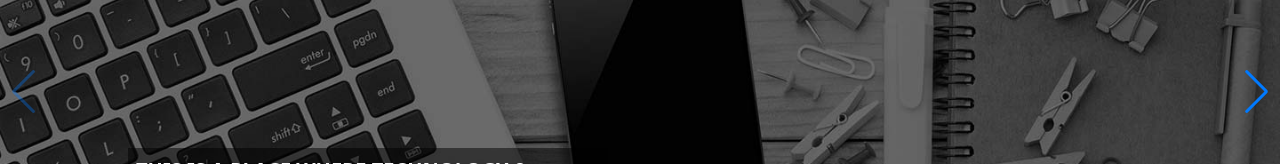
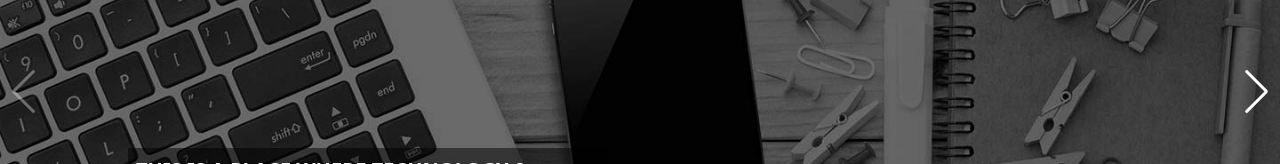
Before and after one commit to naufalkharits/Suitmedia, a React (Create React App) app: page / in a window 1280 px wide. Shown: the part 192-356 px from the top of the page. Built offline with nearby package versions, Linux system fonts and the light colour scheme.

Commit message:
Add Custom Carousel Arrows

```diff
--- a/src/index.css
+++ b/src/index.css
@@ -2,10 +2,12 @@
 @tailwind components;
 @tailwind utilities;
 
-.swiper-pagination-bullet {
-    @apply bg-white !important;
+.swiper-button-prev,
+.swiper-button-next {
+    @apply text-white !important;
 }
 
+.swiper-pagination-bullet,
 .swiper-pagination-bullet-active {
     @apply bg-white !important;
 }
```
